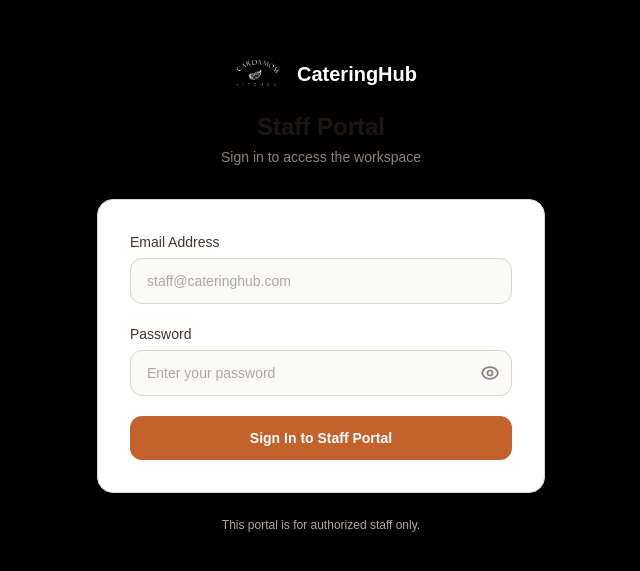
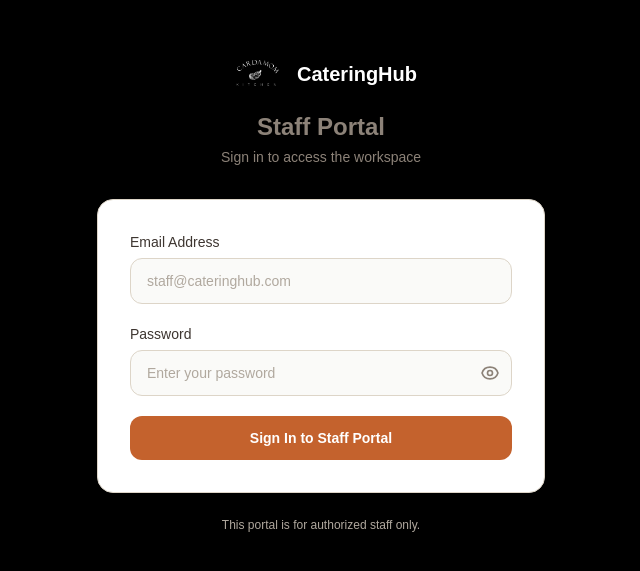
Before and after one commit to 3tiersystems-RMA/cateringhub, a Next.js app: page /staff/login in a window 1280 px wide. Shown: the part 107-678 px from the top of the page, without its empty margins (319-959 px from the left). Built offline with nearby package versions, Linux system fonts and the light colour scheme; no server answers.

Commit message:
Local Commit: 2026-03-10T15:15:56.572Z - Updated `Staff Portal` text colour to `#8C8278` to match the `Sign in to access the workspace` subtitle colour

```diff
--- a/src/app/staff/login/page.tsx
+++ b/src/app/staff/login/page.tsx
@@ -78,7 +78,7 @@ function StaffLoginForm() {
           <div className="flex justify-center mb-4">
             <AppLogo size={64} iconName="FireIcon" text="CateringHub" />
           </div>
-          <h1 className="text-2xl font-bold text-[#1A1612] mt-4">Staff Portal</h1>
+          <h1 className="text-2xl font-bold text-[#8C8278] mt-4">Staff Portal</h1>
           <p className="text-[#8C8278] text-sm mt-1">Sign in to access the workspace</p>
         </div>
 
```
